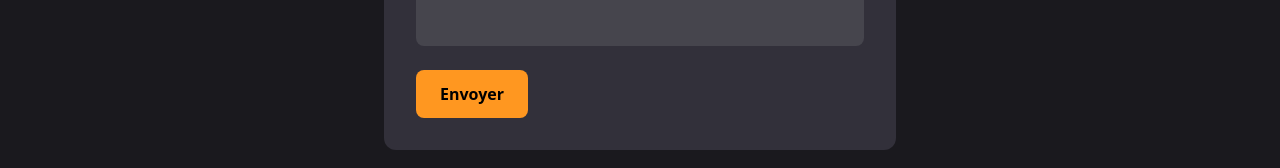
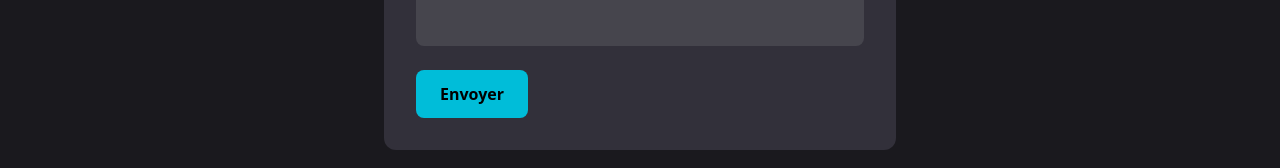
Before and after one commit to DorianCadiot/portfolio-alternance, a React (Vite) app: page / in a window 1280 px wide. Shown: the part 3566-3734 px from the top of the page. Built offline with nearby package versions, Linux system fonts and the light colour scheme; no server answers.

Commit message:
Update Contact.jsx

```diff
--- a/src/sections/Contact.jsx
+++ b/src/sections/Contact.jsx
@@ -117,7 +117,7 @@ const Contact = () => {
 
             <motion.button
               type="submit"
-              className="bg-[#ff9720] text-black w-full sm:w-fit py-3 px-6 rounded-lg font-bold outline-none self-center sm:self-start"
+              className="bg-[#00bdd9ff] text-black w-full sm:w-fit py-3 px-6 rounded-lg font-bold outline-none self-center sm:self-start"
               whileHover={{ scale: 1.05 }}
               transition={{ duration: 0.2, ease: "easeOut" }}
             >
```
